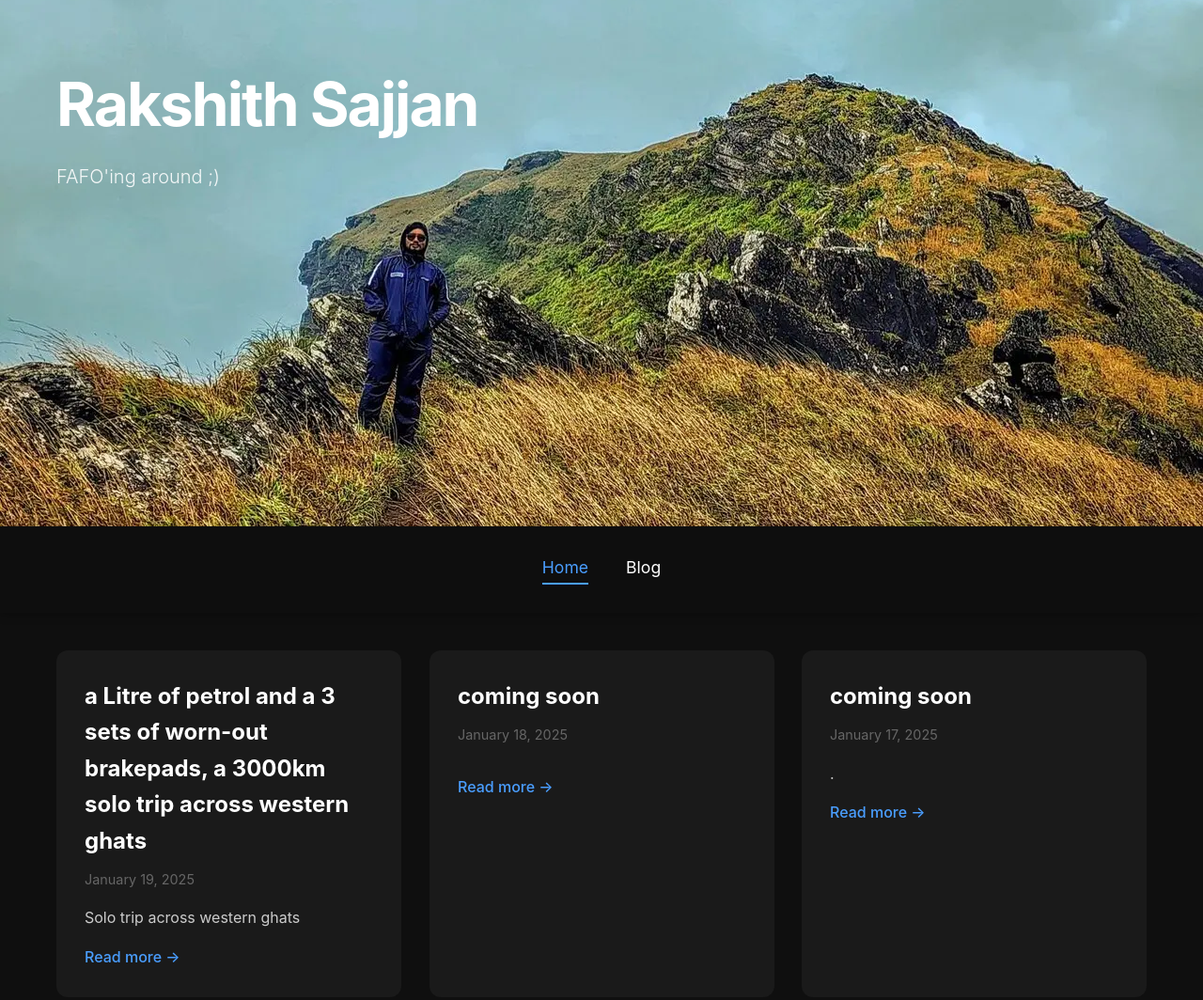
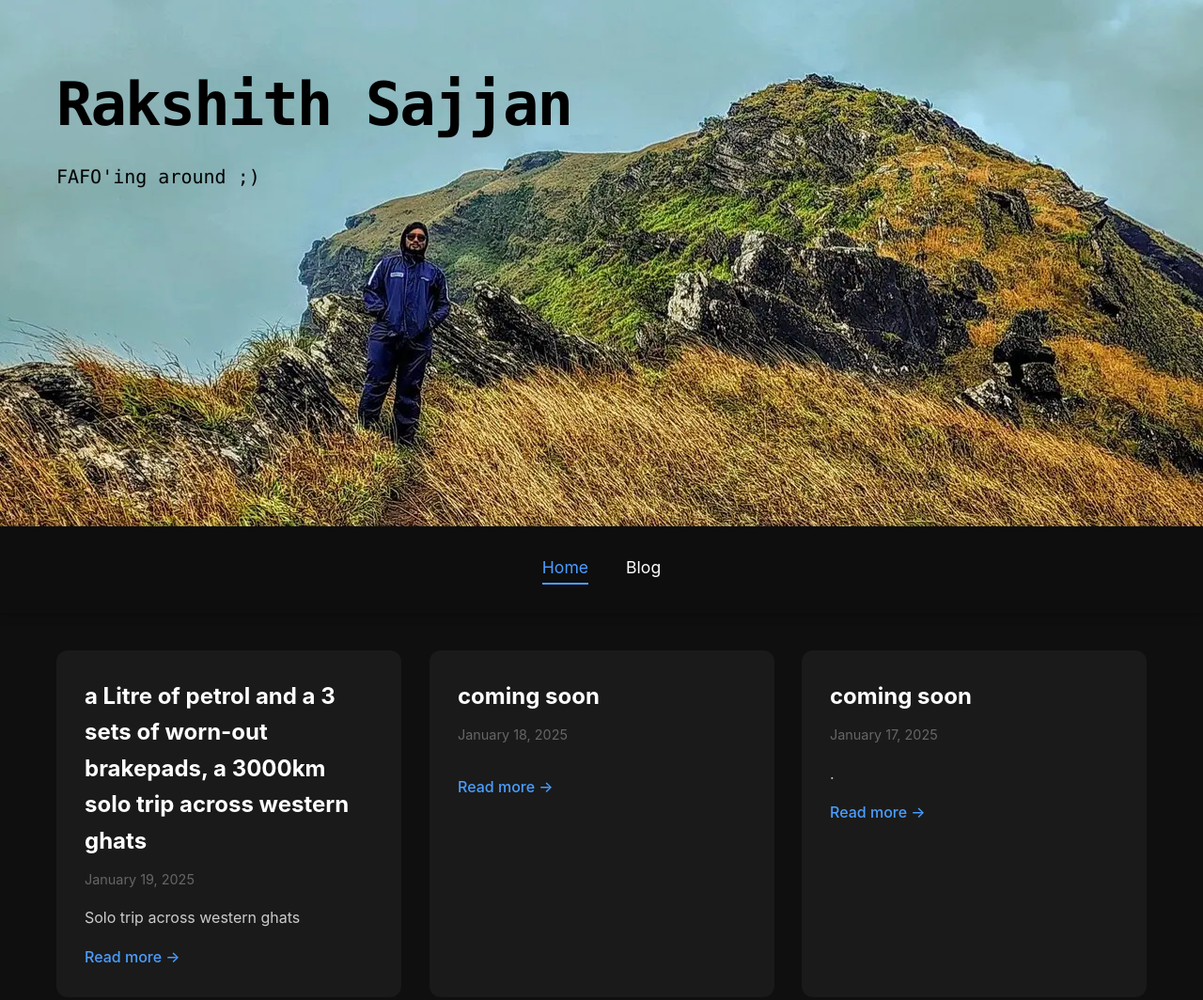
Before and after one commit to rakshithsajjan/rakshith.me, a website: page public/index.html in a window 1280 px wide. Shown: the whole page at 94% size. Drawn offline with Linux system fonts and the light colour scheme.

Commit message:
Change hero text to monospace font and black color

```diff
--- a/public/index.html
+++ b/public/index.html
@@ -58,18 +58,20 @@
         }
 
         h1 {
+            font-family: 'Monaco', 'Menlo', 'Ubuntu Mono', 'Courier New', monospace;
             font-size: 4rem;
             font-weight: 700;
             margin: 0 0 10px 0;
             letter-spacing: -2px;
-            color: #ffffff;
+            color: #000000;
             /* No text shadow */
             /* text-shadow: 0 1px 3px rgba(0, 0, 0, 0.5); */
         }
 
         .tagline {
+            font-family: 'Monaco', 'Menlo', 'Ubuntu Mono', 'Courier New', monospace;
             font-size: 1.25rem;
-            color: rgba(255, 255, 255, 0.9);
+            color: #000000;
             font-weight: 300;
             /* No text shadow */
             /* text-shadow: 0 1px 3px rgba(0, 0, 0, 0.5); */
```
